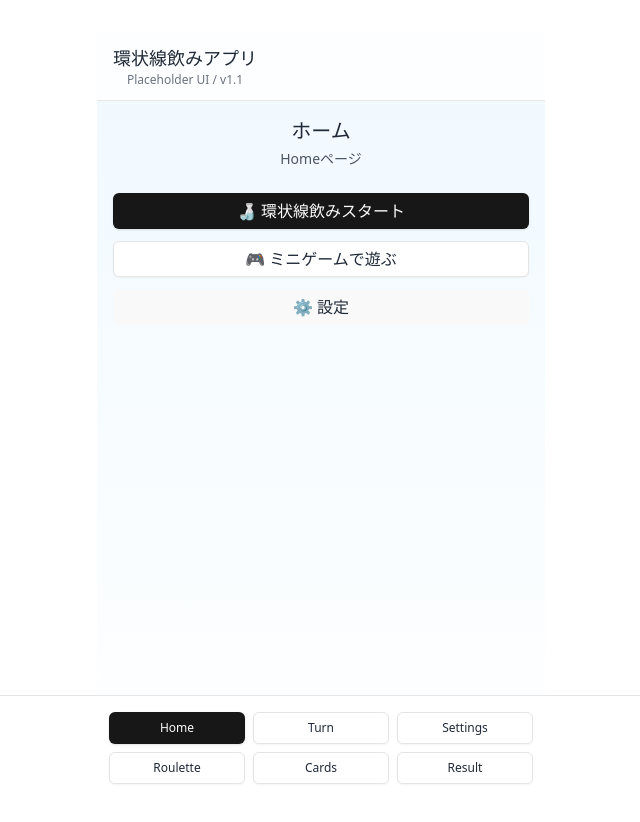
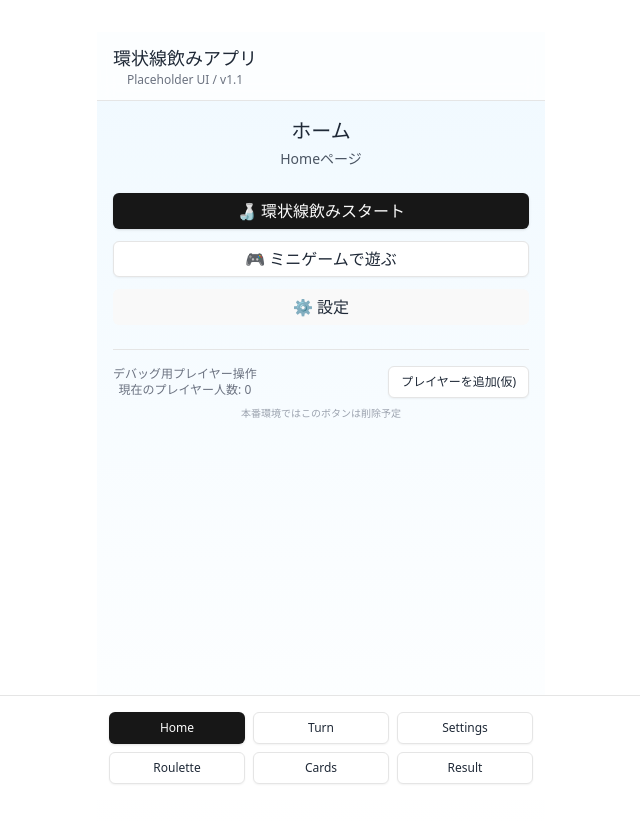
Before and after one commit to pika2469/kanjosen-nomi, a React (Vite) app: page / in a window 1280 px wide. Shown: the top 822 px of the page, without its empty margins (319-959 px from the left). Built offline with nearby package versions, Linux system fonts and the light colour scheme.

Commit message:
杯数抽選ロジック作成+ムード補正追加

```diff
--- /dev/null
+++ b/src/drinkLogic.ts
@@ -0,0 +1,84 @@
+import type { Mood, StationEvent, DrinkResult, Player } from '@/types/game'
+
+// ベースロールの上限（暫定で0~4杯想定)
+const MAX_DRINK_BASE = 4
+
+// 安全側の上限（セーフティON時に使う）
+const MAX_DRINK_SAFETY = 2
+
+// 0~maxのランダム整数を生成する関数
+function randomInt(max: number): number {
+    return Math.floor(Math.random() * (max+1))
+}
+
+// ムードによる補正（仮実装）
+function getMoodModifier(mood: Mood | null): number {
+    if (!mood) return 0
+
+    switch (mood) {
+        case 'max':
+        case 'aggressive':
+            return 1    // 攻めムード → +1の方向
+        case 'calm':
+        case 'defensive':
+            return -1   // まったり/守り → -1の方向
+        case 'lucky':
+        case 'balance':
+        default:
+            return 0
+    }
+}
+
+// 駅イベントによる補正（今は仮で0）
+function getEventModifier(_event: StationEvent | null): number {
+    // TODO: app_spec_v1.2の具体イベントに応じて補正値を変える
+    return 0
+}
+
+// パッシブによる補正（今は仮で0)
+function getPassiveModifier(_player: Player): number {
+    // TODO: パッシブツリー仕様を固めてから、ここで個別補正
+    return 0
+}
+
+// 安全なclamp
+function clamp(value: number, min: number, max: number): number {
+    return Math.max(min, Math.min(max, value))
+}
+
+
+// 1プレイヤー分の杯数を計算する関数
+// - ベースロール：0~3杯程度（仮）
+// - ムード・イベント・パッシブの補正を合計
+// - 下限Li・上限(セーフティ)でclamp
+
+export function calcDrinkForPlayer(
+    player: Player,
+    mood: Mood | null,
+    event: StationEvent | null,
+    safety: boolean,
+): DrinkResult {
+
+    const base = randomInt(3)
+
+    const moodMod = getMoodModifier(mood)
+    const eventMod = getEventModifier(event)
+    const passiveMod = getPassiveModifier(player)
+
+    const rawTotal = base + moodMod + eventMod + passiveMod
+
+    // 上限はセーフティONの場合少し低めにする
+    const maxCap = safety ? MAX_DRINK_SAFETY : MAX_DRINK_BASE
+
+    const total = clamp(rawTotal, player.Li, maxCap)
+
+
+    return {
+        playerId: player.id,
+        total,
+        base,
+        moodMod,
+        eventMod,
+        passiveMod,
+    }
+}
--- a/src/pages/HomePage.tsx
+++ b/src/pages/HomePage.tsx
@@ -2,7 +2,16 @@ import { Button } from '@/components/ui/button'
 import { useGameStore } from '@/store/gameStore'
 
 export function HomePage() {
-    const { setPage } = useGameStore()
+    const { setPage, players, addPlayer } = useGameStore()
+
+    // デバッグ用：ダミープレイヤーを追加するヘルパ
+    const handleAddDebugPlayer = () => {
+        const index = players.length + 1
+        const name = `プレイヤー${index}`
+
+        // スタイルは仮で'attack'
+        addPlayer(name, 'attack')
+    }
 
     return (
         <div className="space-y-6">
@@ -41,6 +50,30 @@ export function HomePage() {
                 </Button>
             </section>
 
+            {/* デバッグ用セクション */}
+            <section className="space-y-2 border-t pt-4">
+                <div className="flex items-center justify-between">
+                    <div>
+                        <div className="text-xs font-semibold text-gray-500">
+                            デバッグ用プレイヤー操作
+                        </div>
+                        <div className="text-xs text-gray-500">
+                            現在のプレイヤー人数: {players.length}
+                        </div>
+                    </div>
+                    <Button
+                        size="sm"
+                        variant="outline"
+                        onClick={handleAddDebugPlayer}
+                    >
+                        プレイヤーを追加(仮)
+                    </Button>
+                </div>
+                <p className="text-[10px] text-gray-400">
+                    本番環境ではこのボタンは削除予定
+                </p>
+            </section>
+
         </div>
     )
 
--- a/src/pages/ResultPage.tsx
+++ b/src/pages/ResultPage.tsx
@@ -1,11 +1,17 @@
 import { Button } from '@/components/ui/button'
 import { useGameStore } from '@/store/gameStore'
 import { findStation } from '@/stations'
+import { getMoodInfo } from '@/constants/mood'
 
 export function ResultPage() {
-    const { game, setPage } = useGameStore()
+    const { game, players, setPage } = useGameStore()
     const stationInfo = findStation(game.currentStation)
     const event = game.currentEvent
+    const moodInfo = getMoodInfo(game.mood)
+
+    // playerId から Player を引くヘルパ
+    const getPlayerName = (playerId: string) =>
+        players.find((p) => p.id === playerId)?.name ?? '不明なプレイヤー'
 
     return (
         <div className="space-y-4">
@@ -19,6 +25,16 @@ export function ResultPage() {
             <section className="rounded-xl border bg-white p-3 shadow-sm space-y-2 text-sm">
                 <div>ターン: {game.turn}</div>
                 <div>フェーズ: {game.phase}</div>
+
+                {/* ムード表示 */}
+                {moodInfo && (
+                    <div className="gap-2">
+                        <span className="text-xs text-gray-500">ムード:</span>
+                        <span className="text-lg">{moodInfo.icon}</span>
+                        <span className="text-sm font-medium">{moodInfo.label}</span>
+                    </div>
+                )}
+
                 <div>
                     駅:{' '}
                     {stationInfo
@@ -35,6 +51,36 @@ export function ResultPage() {
                 <div>※現時点ではダミーデータのみ表示</div>
             </section>
 
+            {/* 各プレイヤーの杯数結果 */}
+            <section className="rounded-xl border bg-white p-3 shadow-sm space-y-2 text-sm">
+                <div className="text-xs text-gray-500 mb-1">今回の杯数</div>
+
+                {game.currentDrinks.length === 0 ? (
+                    <div className="text-xs text-gray-500">
+                        まだ杯数が抽選されていません。(Turn画面から実行)
+                    </div>
+                ) : (
+                    <ul className="space-y-1">
+                        {game.currentDrinks.map((r) => (
+                            <li key={r.playerId} className="flex items-center justify-between">
+                                <div>
+                                    <span className="font-medium mr-2">
+                                        {getPlayerName(r.playerId)}
+                                    </span>
+                                    <span className="text-xs text-gray-500">
+                                        基本: {r.base} / ムード: {r.moodMod >= 0 ? '+' : ''}
+                                        {r.moodMod} / イベント: {r.eventMod >=0 ? '+' : ''}
+                                        {r.eventMod} / パッシブ: {r.passiveMod >= 0 ? '+' : ''}
+                                        {r.passiveMod}
+                                    </span>
+                                </div>
+                                <div className="text-lg font-semibold">{r.total}杯</div>
+                            </li>
+                        ))}
+                    </ul>
+                )}
+            </section>
+
             <section className="flex flex-wrap gap-2 text-xs text-gray-500">
                 <Button size="sm" onClick={() => setPage('turn')}>
                     次のターンへ
--- a/src/pages/TurnPage.tsx
+++ b/src/pages/TurnPage.tsx
@@ -5,7 +5,7 @@ import { getMoodInfo } from '@/constants/mood'
 import { findStation } from '@/stations'
 
 export function TurnPage() {
-    const { players, game, setPage, runStationPhase } = useGameStore()
+    const { players, game, setPage, runStationPhase, runRollPhase } = useGameStore()
     const { phase, proceed } = usePhaseController()
     const moodInfo = getMoodInfo(game.mood)
 
@@ -105,6 +105,20 @@ export function TurnPage() {
                 </p>
             </section>
 
+            {/* 杯数抽選のデバッグ */}
+            <section className="space-y-2">
+                <Button
+                    variant="outline"
+                    size="sm"
+                    onClick={runRollPhase}
+                >
+                    杯数を仮抽選する
+                </Button>
+                <p className="text-xs text-gray-500">
+                    現時点ではベースロール+ムード補正のみ。駅イベント・パッシブ補正は今後追加予定
+                </p>
+            </section>
+
         </div>
     )
 }
--- a/src/store/gameStore.ts
+++ b/src/store/gameStore.ts
@@ -1,10 +1,11 @@
 import { create } from 'zustand'
 import { nanoid } from 'nanoid'
-import type { Player, Settings, GameStateSlice, Phase, Mood, Page, Direction } from '../types/game'
+import type { Player, Settings, GameStateSlice, Phase, Mood, Page, Direction, DrinkResult } from '../types/game'
 import { loadPlayers, loadSettings, saveSettings, upsertPlayer, removePlayer, replacePlayers, resetAll } from '../lib/db'
 import { MOODS } from '@/constants/mood'
 import { getNextStationId } from '@/utils'
 import { pickStationEvent } from '@/stationEvents'
+import { calcDrinkForPlayer } from '@/drinkLogic'
 
 // Store型の定義
 type Store = {
@@ -54,6 +55,9 @@ type Store = {
 
     // 駅決定+駅イベント決定をまとめて行う(stationフェーズ用)
     runStationPhase: (steps: number, direction: Direction) => void
+
+    // 杯数抽選ロジック(roll フェーズ用)
+    runRollPhase: () => void
 }
 
 // Zustandストア本体
@@ -73,6 +77,7 @@ export const useGameStore = create<Store>((set, get) => ({
         currentStation: null,
         visitedStations: [],
         currentEvent: null,
+        currentDrinks: [],
     },
     ui: {
         currentPage: 'home',
@@ -231,4 +236,30 @@ export const useGameStore = create<Store>((set, get) => ({
         }))
     },
 
+    runRollPhase: () => {
+        const { players, game, settings } = get()
+
+        // プレイヤーがいなければ何もしない
+        if (!players || players.length === 0) {
+            set((state) => ({
+                game: {
+                    ...state.game,
+                    currentDrinks: [],
+                },
+            }))
+            return
+        }
+
+        const results: DrinkResult[] = players.map((p) =>
+            calcDrinkForPlayer(p, game.mood, game.currentEvent, settings.safety),
+        )
+
+        set((state) => ({
+            game: {
+                ...state.game,
+                currentDrinks: results,
+            },
+        }))
+    },
+
 }))
--- a/src/types/game.ts
+++ b/src/types/game.ts
@@ -86,21 +86,6 @@ export interface Player {
     passives: PassiveId[]   // 取得済みパッシブID
 }
 
-// 最新の進行状況
-export interface GameStateSlice {
-    phase: Phase
-    turn: number
-    mood: Mood | null   // 未確定の間はnull
-    activePlayerIndex: number   // 代表プレイヤー
-
-    // 駅ロジック
-    currentStation: StationId | null
-    visitedStations: StationId[]
-
-    // 今ターンの駅イベント（なければnull）
-    currentEvent: StationEvent | null
-}
-
 // IndexedDBに永続保存する対象データ。復元にも使用
 export interface PersistedData {
     settings: Settings
@@ -116,3 +101,31 @@ export type Page =
     | 'result'
     | 'settings'
     | 'minigame'
+
+// 各プレイヤーの杯数結果
+export interface DrinkResult {
+    playerId: string
+    total: number       // 最終杯数
+    base: number        // ベースロール
+    moodMod: number     // ムード補正（後で調整）
+    eventMod: number    // 駅イベント補正（後で調整）
+    passiveMod: number  // パッシブ補正（後で調整）
+}
+
+// 最新の進行状況
+export interface GameStateSlice {
+    phase: Phase
+    turn: number
+    mood: Mood | null   // 未確定の間はnull
+    activePlayerIndex: number   // 代表プレイヤー
+
+    // 駅ロジック
+    currentStation: StationId | null
+    visitedStations: StationId[]
+
+    // 今ターンの駅イベント（なければnull）
+    currentEvent: StationEvent | null
+
+    // 今ターンの杯数結果（プレイヤーごと）
+    currentDrinks: DrinkResult[]
+}
```
